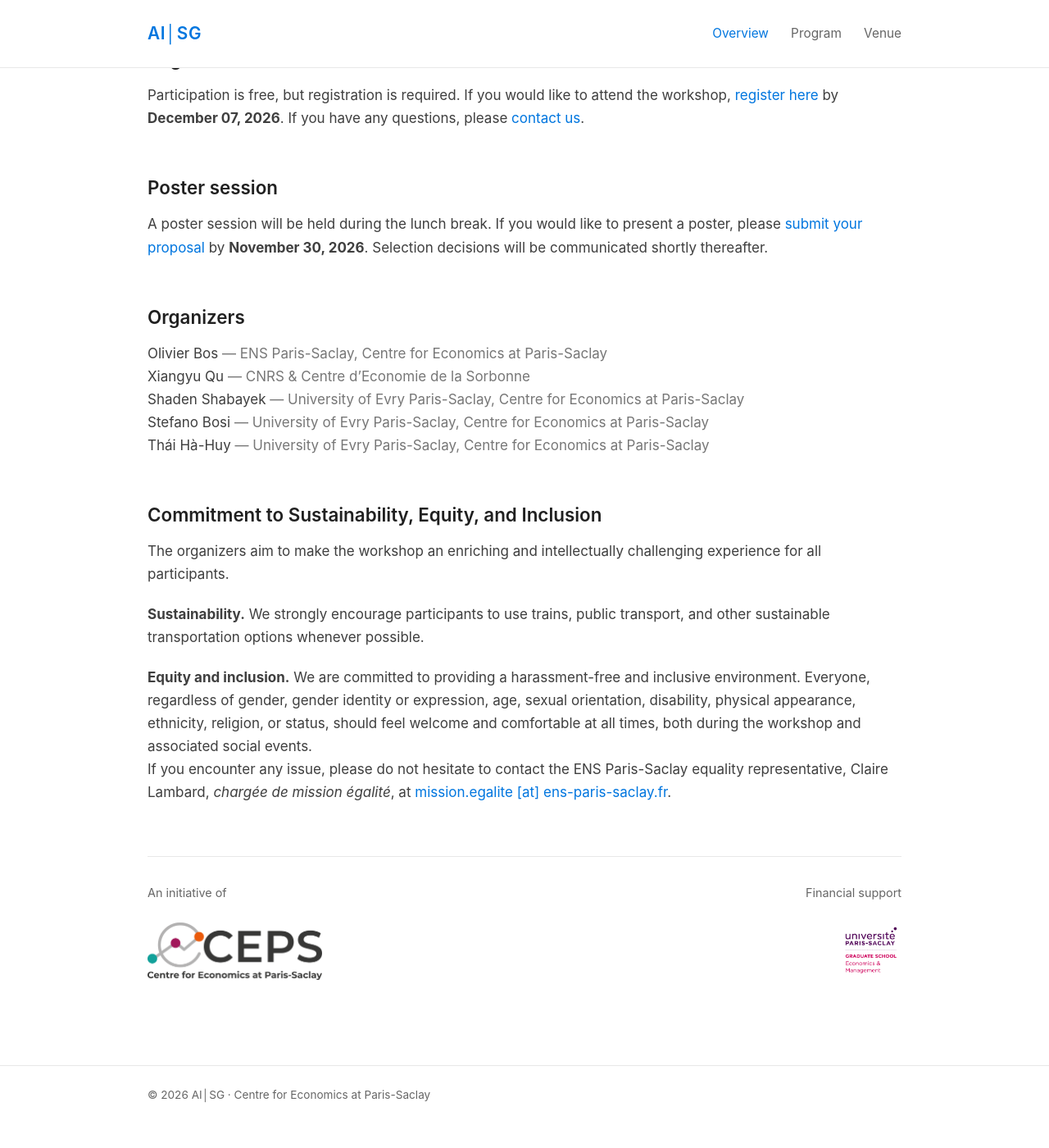
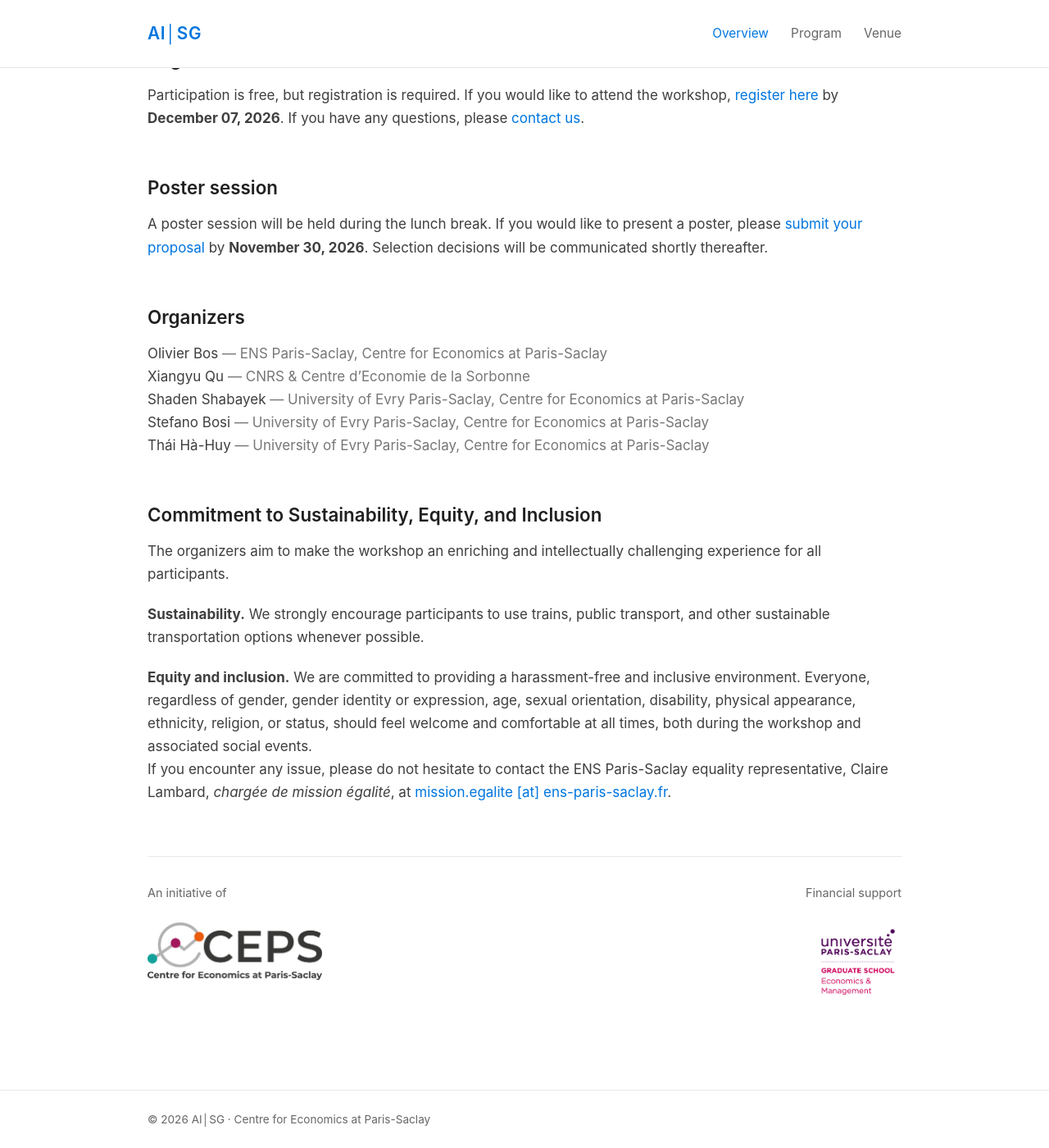
Before and after one commit to ai-society-governance/ai-society-governance.github.io, a Jekyll site: the page built from index.md, in a window 1280 px wide and 1400 px high, scrolled down 677 px. Shown: the whole window at 82% size. Built offline with Jekyll 4.4.1, drawn with Linux system fonts in a browser that asks for light colours; our own code applies the rules of GitHub Pages for plain Markdown files; before the commit the page ends 2047 px from its top, so only the background shows below that.

Commit message:
Update style.css

```diff
--- a/assets/css/style.css
+++ b/assets/css/style.css
@@ -72,7 +72,7 @@ h3 {
 
 .financial-logos img {
   width: auto;
-  height: 70px;
+  height: 100px;
   max-width: 100%;
   /* height: 80px;*/
   object-fit: contain;
```
